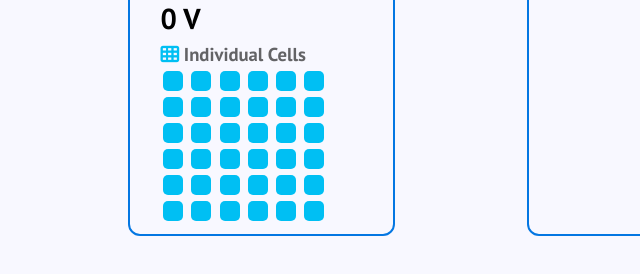
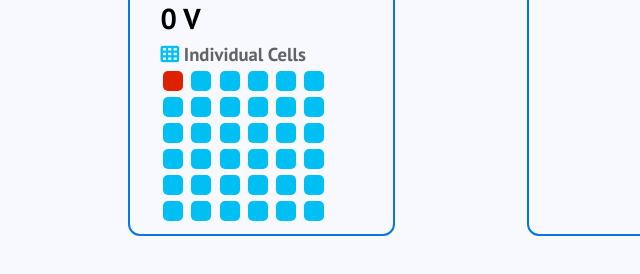
Before and after one commit to KhohZongEu/Eclimo-CAN-Bus-Monitoring-Webpage, a plain HTML site: page pages/ultra-cap.html in a window 1280 px wide. Shown: the part 290-564 px from the top of the page, 401-1041 px from the left. Drawn offline with Linux system fonts and the light colour scheme.

Commit message:
added grid display of cell voltages + colour changing cells

```diff
--- a/css/style.css
+++ b/css/style.css
@@ -143,6 +143,7 @@ ul {
 }
 
 #detailed-data {
+    /*    row    col1 col2 col3 col4 col5 col6 */
     grid: auto / auto auto auto auto auto auto;
 
 }
@@ -153,6 +154,7 @@ ul {
     width: 20px;
     height: 20px;
     background-color: #00BFF3;
+    list-style-type: none;
 }
 
 @media (max-width: 680px) {
--- a/js/pages/ultra-cap.js
+++ b/js/pages/ultra-cap.js
@@ -1,15 +1,31 @@
+//-------------------------- color changing variables --------------------------------
+const lowVolt = 0;
+const highVolt = 3;
+const redColorLow = 255;
+const redColorHigh = 0;
+const greenColorLow = 0;
+const greenColorHigh = 255;
+
+function changeColor(id, Voltage) {
+    let greenVal = greenColorLow + (greenColorHigh - greenColorLow) * (Voltage - lowVolt) / (highVolt - lowVolt);
+    let redVal = redColorLow + (redColorHigh - redColorLow) * (Voltage - lowVolt) / (highVolt - lowVolt);;
+    let newColor = "rgba(" + redVal + ", " + greenVal + ", 0)"
+    document.getElementById(id).style.backgroundColor = newColor;
+}
 
 function createGrid() {
+    let totalCell = 0;
     for (let i = 0; i < 6; i++) {
         for (let j = 0; j < 6; j++) {
-            let cell = document.createElement("a");
+            totalCell++;
+            let cell = document.createElement("li");
             cell.classList.add("cell");
-            cell.setAttribute("id","cell"+(i+j));
-            cell.setAttribute("href","cell"+(i+j));
+            cell.setAttribute("id","cell" + totalCell);
             document.getElementById("detailed-data").appendChild(cell);
         }
     }
 }
 
 createGrid();
+changeColor("cell1", 0.4);
 document.getElementById("avr-ultra-cap-volt").innerHTML = 0 + ' V';
```
